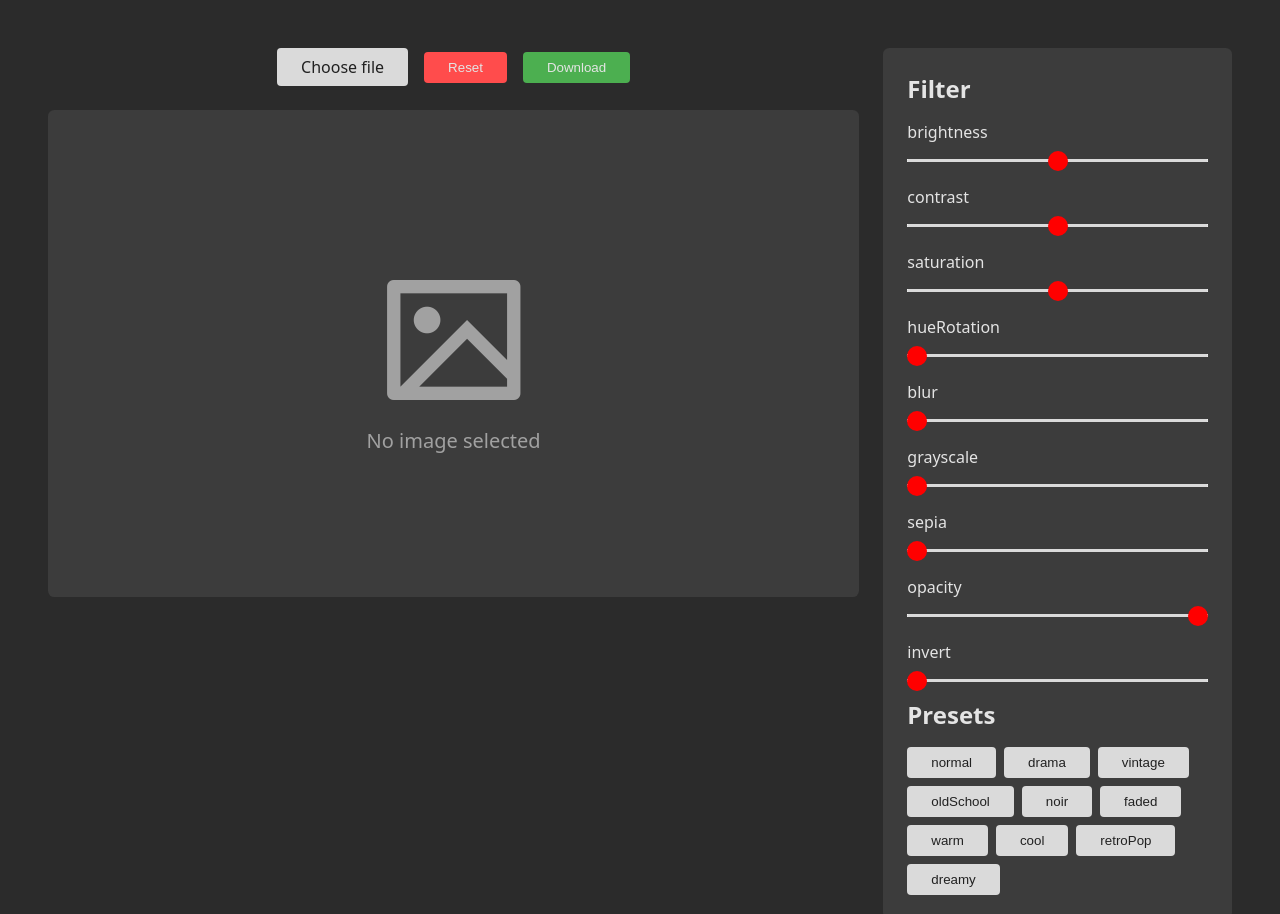
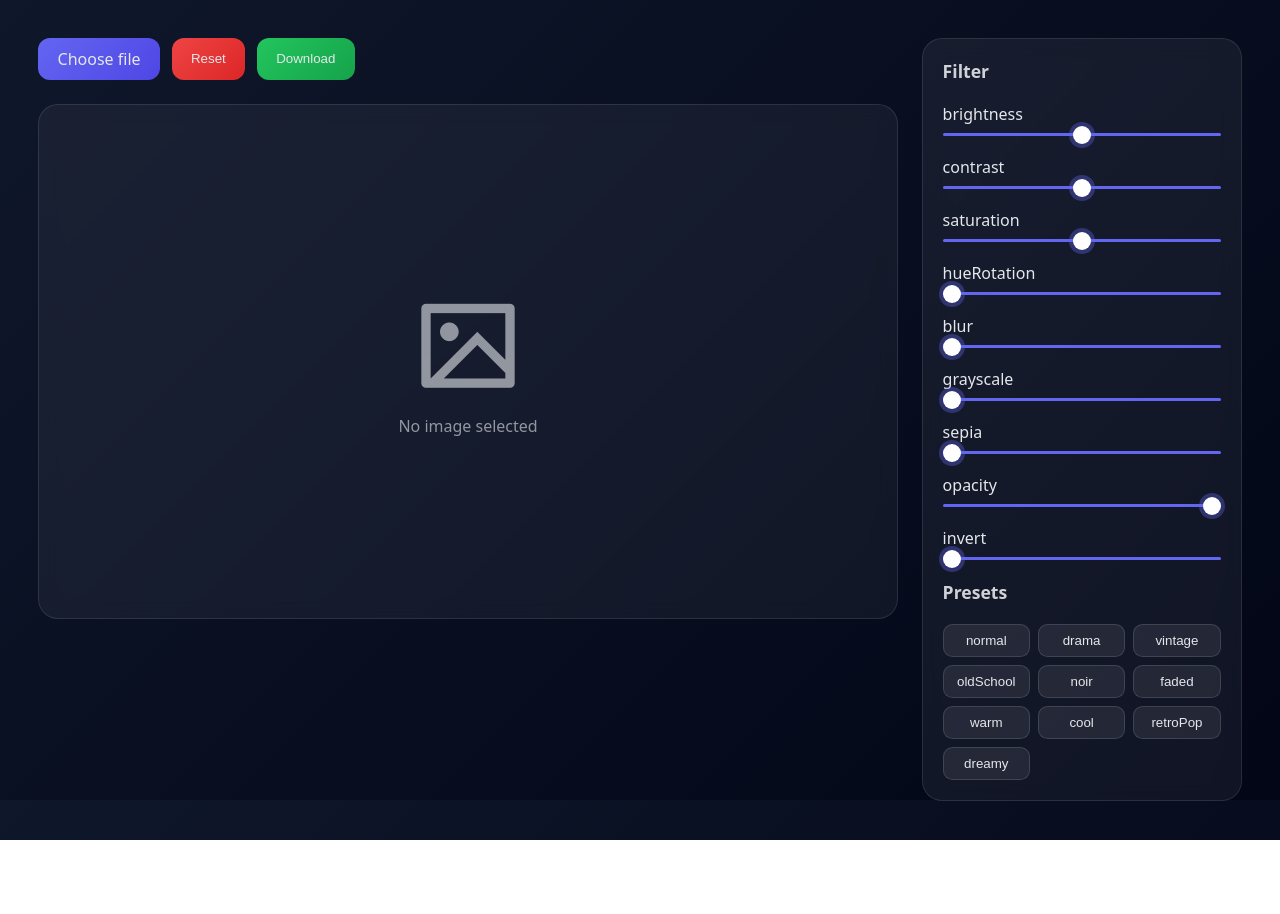
Before and after one commit to sunildas8/Image-Editor, a plain HTML site: page index.html in a window 1280 px wide. Shown: the top 914 px of the page. After the commit the page ends 840 px from the top, so only its background shows below. Drawn offline with nearby package versions, Linux system fonts and the light colour scheme.

Commit message:
add the design

```diff
--- a/style.css
+++ b/style.css
@@ -1,160 +1,212 @@
-*{
+/* ===================== RESET ===================== */
+* {
     margin: 0;
     padding: 0;
     box-sizing: border-box;
 }
 
-body,html{
+html, body {
     width: 100%;
     height: 100%;
 }
 
-body{
-    background-color: var(--bg-primary-color);
-    font-family: system-ui, -apple-system, BlinkMacSystemFont, 'Segoe UI', Roboto, Oxygen, Ubuntu, Cantarell, 'Open Sans', 'Helvetica Neue', sans-serif;
-    color: var(--text-primary-color);
+body {
+    background: var(--gradient-bg-main);
+    font-family: system-ui, -apple-system, BlinkMacSystemFont, "Segoe UI", Roboto;
+    color: var(--text-light);
 }
 
-
-
-main{
+/* ===================== LAYOUT ===================== */
+main {
     width: 100%;
+    padding: clamp(1rem, 3vw, 2.5rem);
 }
 
-main section{
-    width: 100%;
-    padding: var(--padding-2xl);
+main section {
     display: flex;
-    gap: var(--gutter-lg);
+    gap: var(--gap-xl);
 }
 
-main section .left{
-    width: 70%;
+/* ===================== LEFT ===================== */
+.left {
+    flex: 1;
     display: flex;
     flex-direction: column;
-    align-items: center;
-    gap: var(--gutter-lg);
+    gap: var(--gap-xl);
 }
 
-main section .all_button{
+/* ===================== BUTTONS ===================== */
+.all_button {
+    display: flex;
+    flex-wrap: wrap;
+    gap: var(--gap-md);
+}
+
+.btn {
+    padding: 0.6rem 1.2rem;
+    border-radius: var(--radius-md);
+    background: var(--gradient-primary-btn);
+    color: var(--text-light);
+    border: none;
+    cursor: pointer;
+    font-weight: 500;
+    transition: transform 0.2s ease, box-shadow 0.2s ease, opacity 0.2s;
+}
+
+.btn:hover {
+    transform: translateY(-1px);
+    box-shadow: var(--shadow-primary);
+    opacity: 0.95;
+}
+
+#rest_btn {
+    background: var(--gradient-danger-btn);
+}
+
+#download_btn {
+    background: var(--gradient-success-btn);
+}
+
+/* ===================== IMAGE AREA ===================== */
+.edit_result {
+    width: 100%;
+    aspect-ratio: 5 / 3;
+    border-radius: var(--radius-xl);
+    background: var(--glass-bg-light);
+    backdrop-filter: var(--glass-blur-sm);
+    border: 1px solid var(--glass-border-light);
     display: flex;
     align-items: center;
-    gap: var(--gutter-md);
+    justify-content: center;
+    overflow: hidden;
 }
 
-.btn{
-    padding: var(--padding-sm) var(--padding-lg);
-    border-radius: var(--border-radius-md);
-    background-color: var(--bg-active-color);
-    color: var(--text-active-color);
-    border: none;
-    outline: none;
-    cursor: pointer;
-}
-
-main section .all_button #rest_btn{
-    background-color: var(--bg-danger-color);
-    color: var(--text-primary-color);
-}
-
-main section .all_button #download_btn{
-    background-color: var(--bg-success-color);
-    color: var(--text-primary-color);
-}
-
-main section .left .edit_result{
-    width: 100%;
-    background: var(--bg-secondary-color);
-    padding: var(--padding-2xl);
-    aspect-ratio: 5/3;
-    border-radius: var(--border-radius-xl);
-    display: flex;
-    justify-content: center;
-    align-items: center;
-}
-
-main section .left .edit_result .placeholder{
+.placeholder {
     display: flex;
     flex-direction: column;
     align-items: center;
     opacity: 0.6;
+    text-align: center;
 }
 
-main section .left .edit_result .placeholder i{
-    font-size: 10rem;
+.placeholder i {
+    font-size: clamp(4rem, 10vw, 7rem);
+    margin-bottom: var(--gap-sm);
 }
 
-main section .left .edit_result .placeholder p{
-    font-size: var(--font-size-lg);
+.placeholder p {
+    font-size: 1rem;
 }
 
-main section .right{
-    width: 30%;
+canvas {
+    display: none;
+    max-width: 100%;
+    max-height: 100%;
+    border-radius: var(--radius-lg);
+}
+
+/* ===================== RIGHT PANEL ===================== */
+.right {
+    width: 320px;
+    max-width: 100%;
+    background: var(--glass-bg-medium);
+    backdrop-filter: var(--glass-blur-md);
+    border-radius: var(--radius-xl);
+    padding: var(--gap-lg);
     display: flex;
     flex-direction: column;
-    gap: var(--gutter-md);
-    background-color: var(--bg-secondary-color);
-    padding: var(--padding-lg);
-    border-radius: var(--border-radius-xl);
+    gap: var(--gap-lg);
+    border: 1px solid var(--glass-border-light);
 }
 
-main section .right .filter{
+.right h2 {
+    font-size: 1.1rem;
+    font-weight: 600;
+    opacity: 0.9;
+}
+
+/* ===================== FILTER ===================== */
+.filter {
     display: flex;
     flex-direction: column;
-    gap: var(--gutter-lg);
+    gap: var(--gap-lg);
 }
 
-main section .right .filter .filter_item{
-    width: 100%;
+.filter_item {
     display: flex;
     flex-direction: column;
-    gap: var(--gutter-md);
+    gap: var(--gap-sm);
 }
 
-main section .right .filter_item input{
-    outline: none;
+.filter_item input[type="range"] {
     appearance: none;
+    width: 100%;
+    height: 3px;
+    background: var(--slider-track-color);
+    border-radius: 2px;
 }
 
-main section .right .filter_item input::-webkit-slider-thumb {
-    width: 20px;
-    height: 20px;
+.filter_item input::-webkit-slider-thumb {
+    appearance: none;
+    width: 18px;
+    height: 18px;
     border-radius: 50%;
-    background-color: red;
-    appearance: none;
+    background: var(--slider-thumb-color);
     cursor: pointer;
-    margin-top: -8.5px;
+    box-shadow: 0 0 0 4px var(--slider-thumb-ring);
 }
 
-main section .right .filter_item input[type="range"]::-moz-range-thumb {
-    width: 20px;
-    height: 20px;
+.filter_item input::-moz-range-thumb {
+    width: 18px;
+    height: 18px;
     border-radius: 50%;
-    background-color: red;
-    appearance: none;
+    background: var(--slider-thumb-color);
     cursor: pointer;
 }
 
-main section .right .filter_item input::-webkit-slider-runnable-track {
-    background-color: var(--bg-active-color);
-    height: 3px;
-    border-radius: 2px;
+/* ===================== PRESETS ===================== */
+.presets {
+    display: grid;
+    grid-template-columns: repeat(auto-fill, minmax(80px, 1fr));
+    gap: var(--gap-sm);
 }
 
-main section .right .filter_item input[type="range"]::-moz-range-track {
-    background-color: var(--bg-active-color);
-    height: 3px;
-    border-radius: 2px;
+.presets button {
+    padding: var(--gap-sm);
+    border-radius: var(--radius-sm);
+    background: rgba(255, 255, 255, 0.08);
+    border: 1px solid var(--glass-border-medium);
+    color: var(--text-light);
+    cursor: pointer;
+    transition: background 0.2s, transform 0.2s;
 }
 
-canvas{
-    display: none;
-    max-width: 100%;
-    max-height: 70vh;
+.presets button:hover {
+    background: rgba(99, 102, 241, 0.25);
+    transform: translateY(-1px);
 }
 
-.presets{
-    display: flex;
-    flex-wrap: wrap;
-    gap: var(--gutter-sm);
+/* ===================== RESPONSIVE ===================== */
+@media (max-width: 1024px) {
+    main section {
+        flex-direction: column;
+    }
+
+    .right {
+        width: 100%;
+    }
 }
+
+@media (max-width: 600px) {
+    .all_button {
+        flex-direction: column;
+    }
+
+    .btn {
+        width: 100%;
+    }
+
+    .edit_result {
+        aspect-ratio: 4 / 3;
+    }
+}
--- a/theme.css
+++ b/theme.css
@@ -46,4 +46,41 @@
     --border-radius-lg: 0.3rem;
     --border-radius-xl: 0.4rem;
     --border-radius-2xl: 0.5rem;
+
+    /* gradients */
+    --gradient-bg-main: linear-gradient(135deg, #0f172a, #020617);
+    --gradient-primary-btn: linear-gradient(135deg, #6366f1, #4f46e5);
+    --gradient-danger-btn: linear-gradient(135deg, #ef4444, #dc2626);
+    --gradient-success-btn: linear-gradient(135deg, #22c55e, #16a34a);
+
+    /* glass */
+    --glass-bg-light: rgba(255, 255, 255, 0.05);
+    --glass-bg-medium: rgba(255, 255, 255, 0.06);
+    --glass-border-light: rgba(255, 255, 255, 0.1);
+    --glass-border-medium: rgba(255, 255, 255, 0.12);
+    --glass-blur-sm: blur(10px);
+    --glass-blur-md: blur(12px);
+
+    /* shadows */
+    --shadow-primary: 0 10px 25px rgba(99, 102, 241, 0.35);
+
+    /* slider */
+    --slider-track-color: #6366f1;
+    --slider-thumb-color: #ffffff;
+    --slider-thumb-ring: rgba(99, 102, 241, 0.35);
+
+    /* radius (extended) */
+    --radius-sm: 0.6rem;
+    --radius-md: 0.75rem;
+    --radius-lg: 1rem;
+    --radius-xl: 1.25rem;
+
+    /* spacing */
+    --gap-sm: 0.5rem;
+    --gap-md: 0.75rem;
+    --gap-lg: 1.25rem;
+    --gap-xl: 1.5rem;
+
+    /* text */
+    --text-light: #e5e7eb;
 }
```
